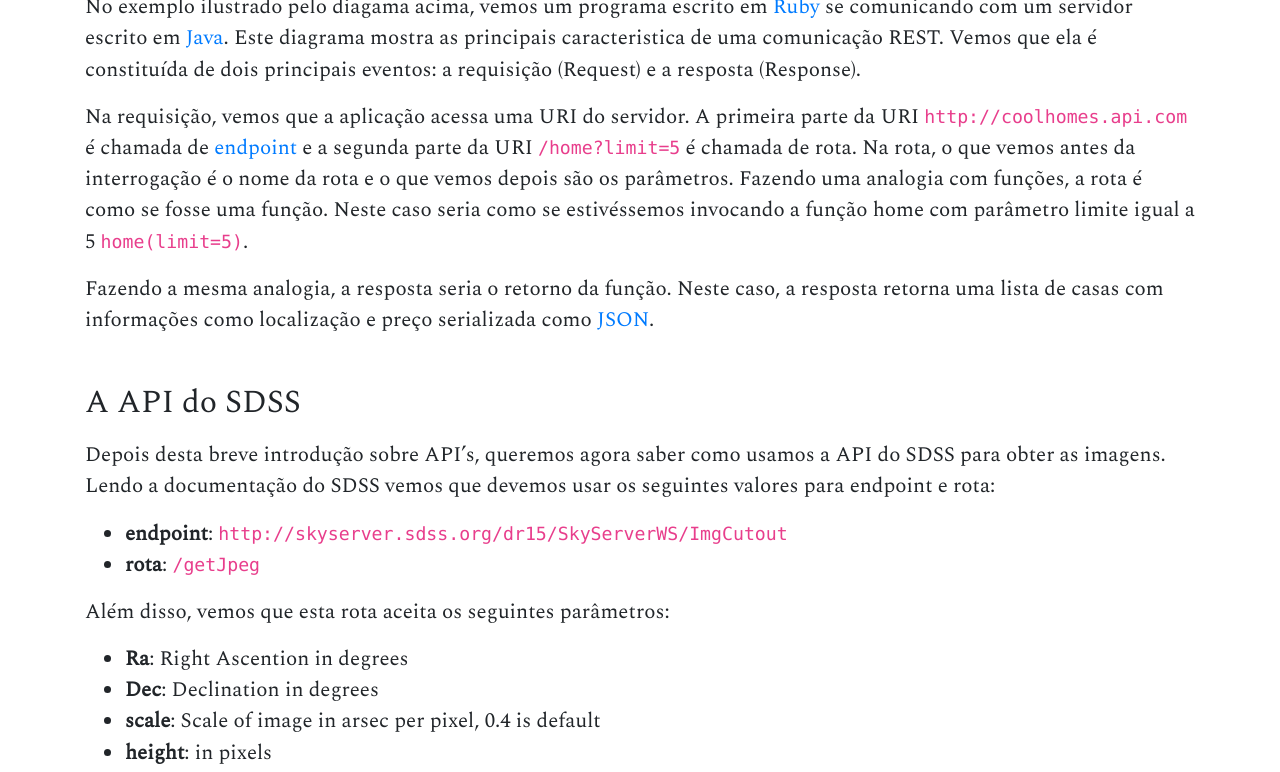
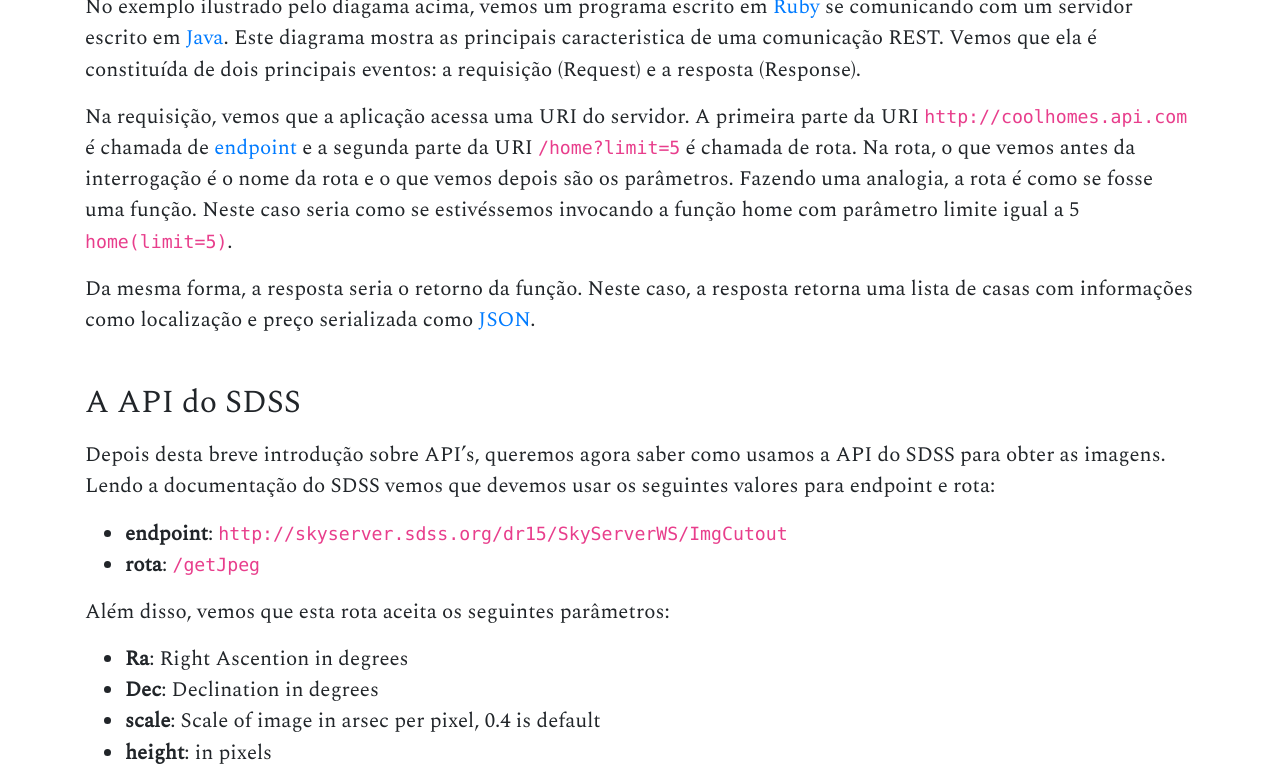
Before and after one commit to iagml/website, a Jekyll site: the page built from _posts/2019-11-11-automatizando-download-de-imagens-do-sdss.md, in a window 1280 px wide and 900 px high, scrolled down 1939 px, cut to the strip 128-900 px from the top of the window. Built offline with Jekyll 4.4.1, drawn with Linux system fonts in a browser that asks for light colours.

Commit message:
fix: redundâncias

```diff
--- a/_posts/2019-11-11-automatizando-download-de-imagens-do-sdss.md
+++ b/_posts/2019-11-11-automatizando-download-de-imagens-do-sdss.md
@@ -31,9 +31,9 @@
 
 No exemplo ilustrado pelo diagama acima, vemos um programa escrito em [Ruby](https://en.wikipedia.org/wiki/Ruby_(programming_language)) se comunicando com um servidor escrito em [Java](https://en.wikipedia.org/wiki/Java_(programming_language)). Este diagrama mostra as principais caracteristica de uma comunicação REST. Vemos que ela é constituída de dois principais eventos: a requisição (Request) e a resposta (Response).
 
-Na requisição, vemos que a aplicação acessa uma URI do servidor. A primeira parte da URI `http://coolhomes.api.com` é chamada de [endpoint](https://en.wikipedia.org/wiki/Web_API#Endpoints) e a segunda parte da URI `/home?limit=5` é chamada de rota. Na rota, o que vemos antes da interrogação é o nome da rota e o que vemos depois são os parâmetros. Fazendo uma analogia com funções, a rota é como se fosse uma função. Neste caso seria como se estivéssemos invocando a função home com parâmetro limite igual a 5  `home(limit=5)`.
+Na requisição, vemos que a aplicação acessa uma URI do servidor. A primeira parte da URI `http://coolhomes.api.com` é chamada de [endpoint](https://en.wikipedia.org/wiki/Web_API#Endpoints) e a segunda parte da URI `/home?limit=5` é chamada de rota. Na rota, o que vemos antes da interrogação é o nome da rota e o que vemos depois são os parâmetros. Fazendo uma analogia, a rota é como se fosse uma função. Neste caso seria como se estivéssemos invocando a função home com parâmetro limite igual a 5  `home(limit=5)`.
 
-Fazendo a mesma analogia, a resposta seria o retorno da função. Neste caso, a resposta retorna uma lista de casas com informações como localização e preço serializada como [JSON](https://en.wikipedia.org/wiki/JSON).
+Da mesma forma, a resposta seria o retorno da função. Neste caso, a resposta retorna uma lista de casas com informações como localização e preço serializada como [JSON](https://en.wikipedia.org/wiki/JSON).
 
 ## A API do SDSS
 
```
